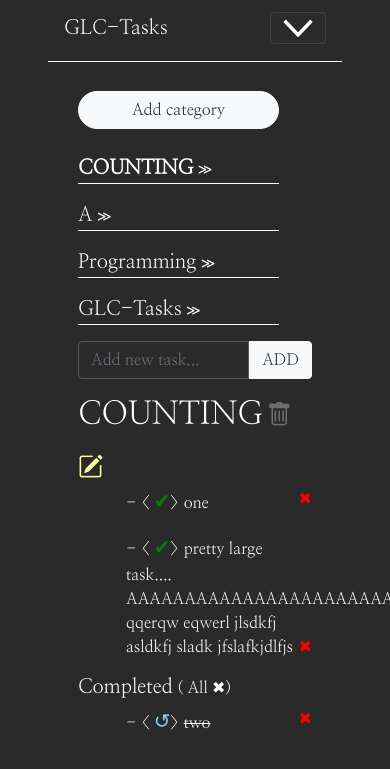
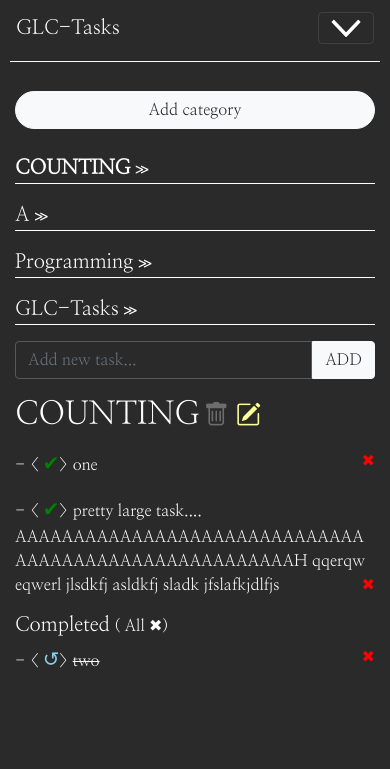
Before and after one commit to gscruz627/tasks, a Django app: page /category/1 in a window 390 px wide; the page is wider, and only the part inside the window is pictured. Shown: the top 769 px of that part. Run offline with Django 3.2, Linux system fonts and the light colour scheme; a user stored in the database is signed in; data comes from the database, SQL or seed files in the repository; both versions use the stored data as it was after the commit; some libraries are stand-ins or nearby versions.

Commit message:
solved mobile issues

```diff
--- a/list/settings.py
+++ b/list/settings.py
@@ -147,6 +147,7 @@ LOGIN_REDIRECT_URL = "main:index"
 LOGOUT_REDIRECT_URL = "main:welcome"
 
 
+#HEROKU
 django_heroku.settings(locals())
 
 if os.environ.get('DEBUG') == 'TRUE':
--- a/list/urls.py
+++ b/list/urls.py
@@ -24,3 +24,7 @@ urlpatterns = [
     path('', include("main.urls")),
     path('', include("users.urls")),
 ] + static(settings.STATIC_URL)
+
+#EDITS THE 404 AND 500 ERROR PAGES TO OWN ONES
+handler404 = "main.views.error404"
+handler500 = "main.views.error500"
--- a/main/templates/main/base.html
+++ b/main/templates/main/base.html
@@ -12,10 +12,13 @@
 	<!--Declares Bootstrap4 properties-->
 	{% bootstrap_css %}
 	{% bootstrap_javascript jquery="full" %}
+
+	<!--Gets the Site's icons-->
 	<link href="https://cdn.jsdelivr.net/npm/bootstrap-icons@1.3.0/font/bootstrap-icons.css" rel="stylesheet">
 
 
 	<!--Imports Font Nanum Myeongjo, from Google Fonts.-->
+	<!--Changes the regular bootstrap dropdown for own-->
 	<style>
 	@import url('https://fonts.googleapis.com/css2?family=Nanum+Myeongjo&display=swap');
 
@@ -24,74 +27,89 @@
 		width: 30px;
 		height: 20px;
 	}
-
-	.toshowside {
-		display: none;
-	}
-	.toshowsideact:hover .toshowside {
-		display: block;
-	}
-
-	.form-group {
-		color: white;
-	}
 	</style>
 
+ <!--Declares the site's logo-->
  <link rel="icon" href="{% static 'logo.PNG' %}">
+
 </head>
 
 <body style="background-color:#2A2A2A; color:#FFFFFF; font-family:'Nanum Myeongjo', serif">
 
-<nav class="navbar navbar-expand-md navbar-dark mr-5 ml-5">
+<!--Creates a <nav>-->
+<nav class="navbar navbar-expand-md navbar-dark mr-lg-5 ml-lg-5">
 
+ <!--Declares nav's brand-->
  <a class="navbar-brand" href="{% url 'main:index' %}">GLC-Tasks</a>
+
+ <!--For Mobile, displays the logout, login, signup buttons-->
  <button class="navbar-toggler" type="button" data-toggle="collapse" data-target="#nav" aria-controls="navbarSupportedContent" aria-expanded="false" aria-label="Toggle navigation">
   <span class="navbar-toggler-icon"></span>
  </button>
 
   <div class="collapse navbar-collapse" id="nav">
+
     <ul class="navbar-nav ml-auto">
+
     	{% if not request.user.is_authenticated %}
+
+      <!--Login button-->
     	<li class="nav-link">
     	<a href="{% url 'users:login' %}">
     		<button type="button" class="btn btn-light btn-md" style="border-radius:20px">Log In</button>
     	</a>
-    	</li><li class="nav-link">
+    	</li>
+
+    	<!--Sign Up button-->
+    	<li class="nav-link">
     	<a href="{% url 'users:register' %}">
     	<button type="button" class="btn btn-light btn-md" style="border-radius:20px">Sign Up</button>
-    	</a></li>
+    	</a>
+    	</li>
+
     	{% else %}
+
+    	<!--User's username-->
     	<p style="position: relative;top:15px">&#9812; {{request.user.username}}</p>
+
+    	<!--User's username change-->
     	<li class="nav-link" style="position:relative; top:6px">
     		<a data-toggle="modal" data-target="#change" style="color:white; cursor: pointer;"><i class="bi bi-gear-fill"></i></a>
     	</li>
+
+    	<!--Log Out button-->
     	<li class="nav-link">
     	<a data-toggle="modal" data-target="#logout" style="cursor: pointer;">
     	<button type="button" class="btn btn-light btn-md" style="border-radius: 20px;">Log out</button>
-    	</a></li>
+    	</a>
+      </li>
+
     	{% endif %}
+
     </ul>
   </div>
 </nav>
 
-	<hr class="border-light ml-5 mr-5" style="margin: 5px 10px 5px 10px"/>
+	<hr class="border-light ml-lg-5 mr-lg-5" style="margin: 5px 10px 5px 10px"/>
 
-
+			<!--Displays messages if any-->
 			{% if messages %}
 			<div class="container border pl-4 pt-2 mt-3 alert alert-dismissable fade show" style="border-radius: 20px; border-color:#adadad; color:#aFAFaF" role="alert">
-				<button class="close ml-auto" data-dismiss="alert" aria-label="Close" style="color:white">&times;</button>
+				<button class="close ml-auto" data-dismiss="alert"
+				aria-label="Close" style="color:white">
+				 &times;
+			  </button>
 			{% for message in messages %}
 			  <p><i>- {{message}}</i></p>
 			{% endfor %}
 			{% endif %}
 		</div>
+
+  <!--Content of any page-->
 	{% block body %}
+	{% endblock body %}
 
-	{% block side_categories %}
-	{% endblock side_categories %}
-	<hr/>
-
-	{% endblock body %}
+  <!--Modal for Adding a category-->
 	<div class="modal fade" role="dialog" id="add">
 		<div class="modal-dialog modal-dialog-centered" role="document">
 		 <div class="modal-content" style="background-color:#2D2D2D">
@@ -107,7 +125,8 @@
 					<div class="input-group">
 						<input  style="color: white; background-color:#2A2A2A; border-color: #595959;"type="text" placeholder="Name this category..." name="categoryName" class="form-control" id="thisnewname">
 						 <span class="input-group-addon">
-							<button type="submit" style="border-top-left-radius: 0; border-bottom-left-radius: 0;"class="btn btn-light">ADD</button>
+							<button type="submit" style="border-top-left-radius: 0; border-bottom-left-radius: 0;"class="btn btn-light">ADD
+							</button>
 						</span>
 				  </div>
 			 </form>
@@ -116,6 +135,7 @@
 	</div>
   </div>
 
+ <!--Modal for Changing the username-->
 	<div class="modal fade" role="dialog" id="change">
 		<div class="modal-dialog modal-dialog-centered" role="document">
 		 <div class="modal-content" style="background-color:#2D2D2D">
@@ -131,7 +151,9 @@
 					<div class="input-group">
 						<input  style="color: white; background-color:#2A2A2A; border-color: #595959;"type="text" placeholder="Username..." name="newName" class="form-control" id="thisnewname">
 						 <span class="input-group-addon">
-							<button type="submit" style="border-top-left-radius: 0; border-bottom-left-radius: 0;"class="btn btn-light">CHANGE</button>
+							<button type="submit" style="border-top-left-radius: 0; border-bottom-left-radius: 0;"class="btn btn-light">
+							CHANGE
+						  </button>
 						 </span>
 				  </div>
 			  </form>
@@ -140,6 +162,7 @@
 	  </div>
   </div>
 
+ <!--Modal for Logging out-->
 	<div class="modal fade" role="dialog" id="logout">
 		<div class="modal-dialog modal-dialog-centered" role="document">
 		 <div class="modal-content" style="background-color:#2D2D2D">
@@ -154,13 +177,14 @@
 		  </div>
 		  <div class="modal-footer">
 			 <a href="{% url 'users:logout' %}">
-			<button style="border-top-left-radius: 0; border-bottom-left-radius: 0;"class="btn btn-light">YES</button></a>
+			  <button class="btn btn-light">YES</button>
+		   </a>
 			 <a data-dismiss="modal" style="cursor: pointer;">NO</a>
 		  </div>
 		 </div>
 	  </div>
 	</div>
-</div>
+
 </body>
 
 </html>
--- a/main/templates/main/category.html
+++ b/main/templates/main/category.html
@@ -8,10 +8,10 @@
 
 <div class="container-fluid">
 
-<div class="row ml-5 mr-5">
+<div class="row ml-lg-5 mr-lg-5">
 
 	<!--First segment, side menu, displays categories-->
-	<div class="col-sm-3 pr-5">
+	<div class="col-sm-3 pr-lg-5">
 
 		<a data-toggle="modal" data-target="#add" style="cursor:pointer;">
 		<button class="btn btn-light btn-md" style="border-radius: 20px; width:100%">Add category</button>
@@ -71,15 +71,17 @@
 	 	<i class="bi bi-pencil-square"></i>
 	 </a>
 
-	<div class="ml-5">
+	<div class="ml-lg-5">
 	{% if tasks %}
 		{% for task in tasks %}
 		{% if task.active %}
+		<div style="width: 100%; word-wrap: break-word;">
 		<p> - <
 			<a href="{% url 'main:mark_task' task.id %}" style="color:green; text-decoration: none; 	font-size:20px">&#10004;</a>>
 			{{task.name}}
 			<a style="float:right; color:red"href="{% url 'main:delete_task' task.id %}" style="color:red; 	text-decoration: none; font-size:20px">&#10006;</a>
 		</p>
+	</div>
 		{% endif %}
 		{% endfor %}
 	{% else %}
@@ -92,13 +94,13 @@
 	{% if tasks %}
 	<h5 style="display:inline-block;">Completed</h5> (<a style="color: white;" href="{% url 'main:delete_all_tasks' category.id %}"> All &#10006;</a>)
 
-	<div class="ml-5">
+	<div class="ml-lg-5">
 		<div style="display:block; " id="completed_tasks" >
 			{% for task in tasks %}
 			{% if not task.active %}
 		<p> - <
 		<a href="{% url 'main:mark_task' task.id %}" style="color:skyblue; text-decoration: none; font-size:20px">&#8634;</a>>
-		<del>{{task.name}}</del>
+		<del>{{task.name|wordwrap:10}}</del>
 		<a style="float:right; color:red"href="{% url 'main:delete_task' task.id %}" style="color:red; text-decoration: none; font-size:20px">&#10006;</a>
 		</p>
 			{% endif %}
--- a/main/templates/main/index.html
+++ b/main/templates/main/index.html
@@ -8,9 +8,9 @@
 
 <div class="container-fluid">
 
-<div class="row ml-5 mr-5">
+ <div class="row ml-lg-5 mr-lg-5">
 
-	<div class="col-sm-3 pr-5">
+  <div class="col-sm-3 pr-lg-5">
 
 		<a data-toggle="modal" data-target="#add" style="cursor:pointer;">
 		<button class="btn btn-light btn-md" style="border-radius: 20px; width:100%">Add category</button>
@@ -42,7 +42,9 @@
 	<hr class="border-light ml-1 mr-1"/>
 
 	{% for task in tasks %}
+	<div style="word-wrap:break-word;">
 	<p> - <b style="text-transform: uppercase;">({{task.category.name}}):</b> {{task.name}}</p>
+	</div>
 	{% endfor %}
 	</div>
 
--- a/users/urls.py
+++ b/users/urls.py
@@ -4,6 +4,7 @@ from . import views
 app_name = "users"
 
 urlpatterns = [
+	#INCLUDES DJANGO'S OWN URLS FOR LOGIN, LOGOUT.
 	path("", include("django.contrib.auth.urls")),
 	path("register/", views.register, name="register"),
 	path("change_name/", views.change_name, name="change_name"),
```
Also changed, not shown: main/templates/main/welcome.html (+5 -2 lines), main/views.py (+33 -0 lines), users/templates/registration/register.html (+4 -4 lines), users/views.py (+8 -0 lines), db.sqlite3. Lines whose indentation alone changed are shown as unchanged.
